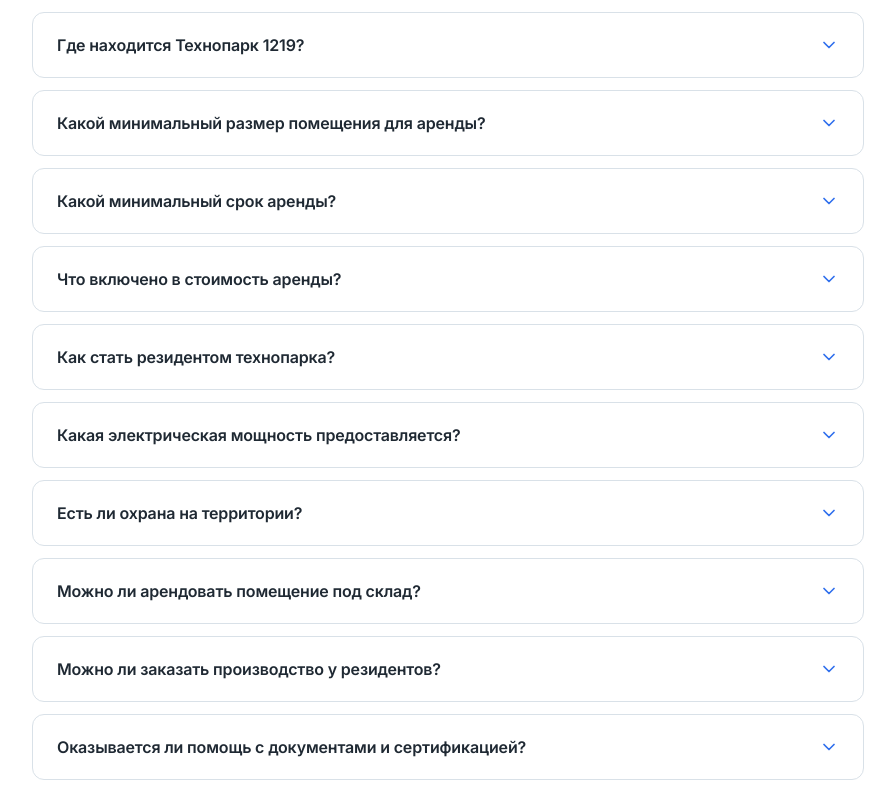
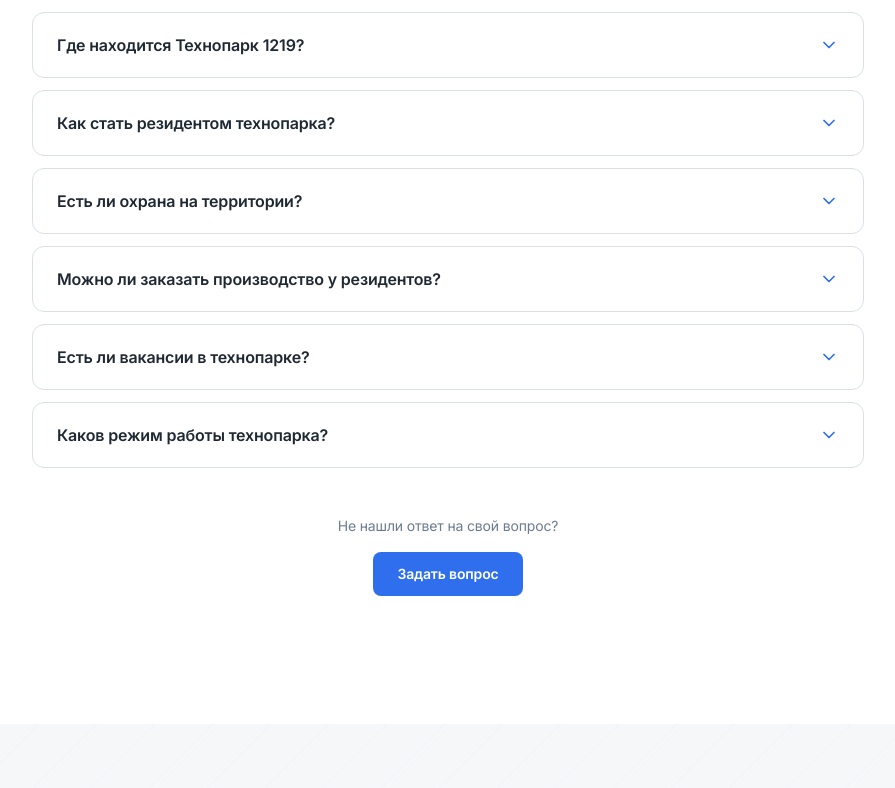
Before and after one commit to AlexanderSoromotin/techpark, a React (Vite) app: page / in a window 1280 px wide. Shown: the part 6852-7640 px from the top of the page, without its empty margins (192-1087 px from the left). Built offline with nearby package versions, Linux system fonts and the light colour scheme.

Commit message:
убраны вопросы

```diff
--- a/src/data/faqData.ts
+++ b/src/data/faqData.ts
@@ -10,49 +10,20 @@
       'Технопарк 1219 расположен в городе Троицк, Челябинская область. Удобный въезд для грузового транспорта, собственная парковка. Точный адрес можно уточнить по телефону +7 (908) 047-70-30 или email info@1219.ru.',
   },
   {
-    question: 'Какой минимальный размер помещения для аренды?',
-    answer:
-      'Минимальная площадь для аренды — от 50 м². Максимальный размер единого блока — до 500 м². Возможна аренда нескольких модулей для расширения производства.',
-  },
-  {
-    question: 'Какой минимальный срок аренды?',
-    answer:
-      'Минимальный срок договора аренды — 6 месяцев. Возможно заключение долгосрочных договоров с фиксацией ставки.',
-  },
-  {
-    question: 'Что включено в стоимость аренды?',
-    answer:
-      'В арендную ставку включены: охрана и видеонаблюдение 24/7, уборка общих зон, интернет 100 Мбит/с, базовое юридическое и бухгалтерское сопровождение. Электроэнергия, газ и вода оплачиваются по счётчикам отдельно.',
-  },
-  {
     question: 'Как стать резидентом технопарка?',
     answer:
       'Для того чтобы стать резидентом, оставьте заявку через форму на сайте или позвоните по телефону +7 (908) 047-70-30. Мы проведём показ помещений, обсудим условия и подготовим договор аренды.',
-  },
-  {
-    question: 'Какая электрическая мощность предоставляется?',
-    answer:
-      'На каждую производственную секцию предоставляется трёхфазная электрическая сеть 380В. Мощность уточняется индивидуально в зависимости от потребностей производства.',
   },
   {
     question: 'Есть ли охрана на территории?',
     answer:
       'Да, охрана и видеонаблюдение работают круглосуточно 24/7 и включены в стоимость аренды. Въезд на территорию только по пропускам.',
   },
-  {
-    question: 'Можно ли арендовать помещение под склад?',
-    answer:
-      'Да, мы сдаём как производственные, так и складские помещения. Высота потолков позволяет использовать стеллажное хранение. Есть удобные погрузочные зоны для грузового транспорта.',
-  },
+
   {
     question: 'Можно ли заказать производство у резидентов?',
     answer:
       'Да. В Технопарке 1219 работают производства по семи направлениям: гидравлика и РВД, карданные валы, металлоконструкции, строительный крепёж, автохимия, 3D-печать, контейнерные дома. Вы можете напрямую связаться с нужным производством через страницу резидента.',
-  },
-  {
-    question: 'Оказывается ли помощь с документами и сертификацией?',
-    answer:
-      'Да, управляющая компания технопарка помогает резидентам с оформлением документации, сертификацией продукции, бухгалтерскими и юридическими вопросами.',
   },
   {
     question: 'Есть ли вакансии в технопарке?',
```
